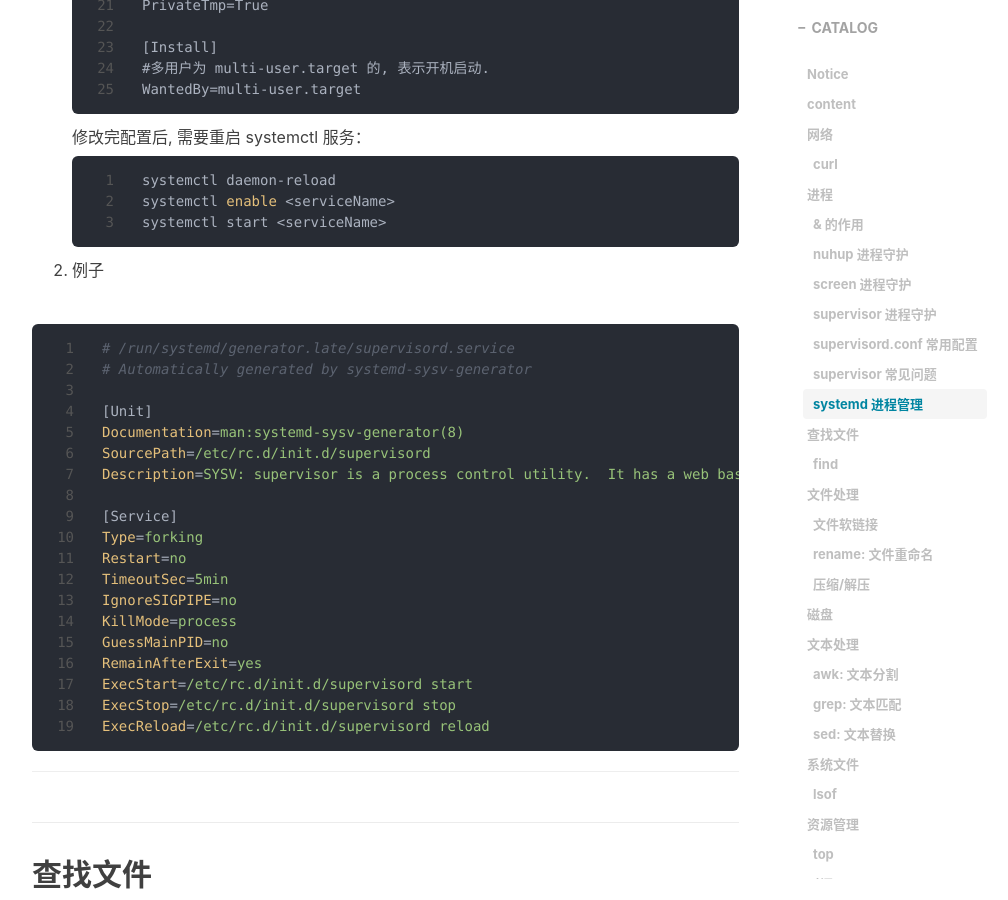
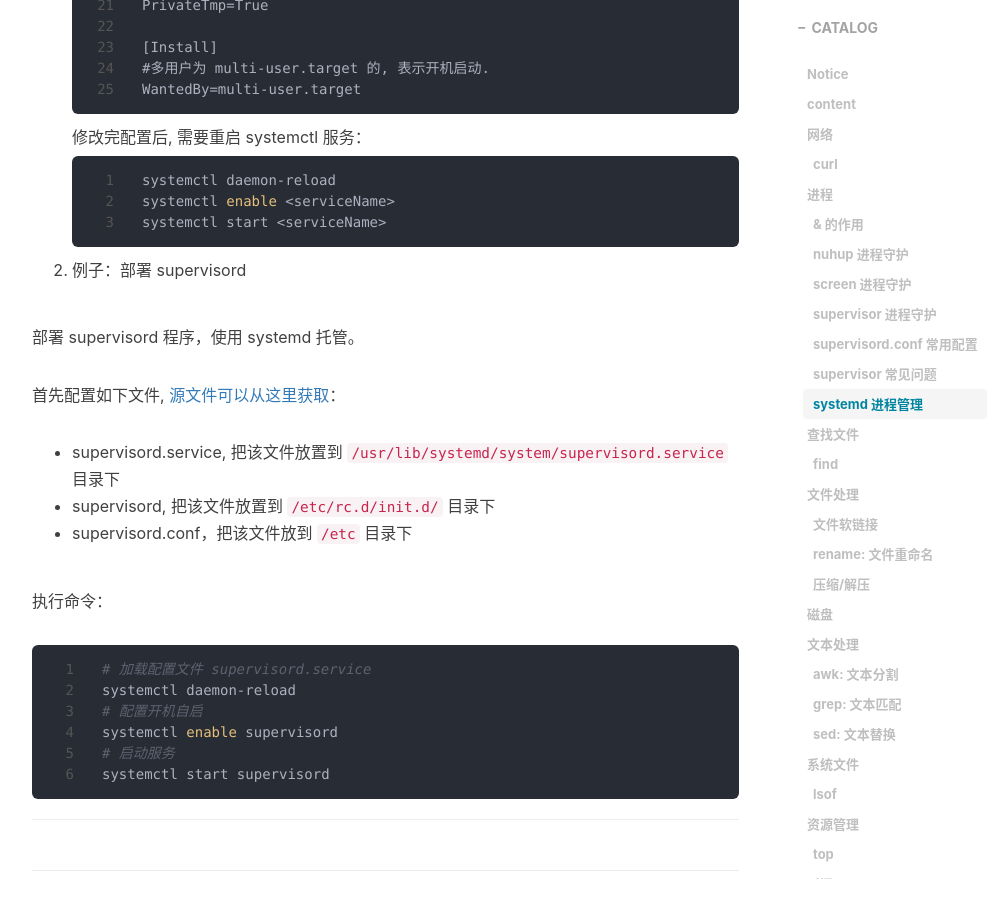
Before and after one commit to kougazhang/oom, a Jekyll site: the page built from _posts/2021-05-29-linux-command.md, in a window 1280 px wide and 900 px high, scrolled down 5455 px. Shown: the whole window, without its empty margins (233-1241 px from the left). Built offline with Jekyll 4.4.1, drawn with Linux system fonts in a browser that asks for light colours; nearby versions of some CDN libraries; comment, search, counter and statistics services are not loaded.

Commit message:
supply linux command

````diff
--- a/_posts/2021-05-29-linux-command.md
+++ b/_posts/2021-05-29-linux-command.md
@@ -215,28 +215,23 @@ systemctl daemon-reload
    systemctl start <serviceName>
    ```
 
-4. 例子
+4. 例子：部署 supervisord
 
-```ini
-# /run/systemd/generator.late/supervisord.service
-# Automatically generated by systemd-sysv-generator
+部署 supervisord 程序，使用 systemd 托管。
 
-[Unit]
-Documentation=man:systemd-sysv-generator(8)
-SourcePath=/etc/rc.d/init.d/supervisord
-Description=SYSV: supervisor is a process control utility.  It has a web based
+首先配置如下文件, [源文件可以从这里获取](https://github.com/kougazhang/linux/tree/master/supervisor)：
++ supervisord.service, 把该文件放置到 `/usr/lib/systemd/system/supervisord.service` 目录下
++ supervisord, 把该文件放置到 `/etc/rc.d/init.d/` 目录下
++ supervisord.conf，把该文件放到 `/etc` 目录下
 
-[Service]
-Type=forking
-Restart=no
-TimeoutSec=5min
-IgnoreSIGPIPE=no
-KillMode=process
-GuessMainPID=no
-RemainAfterExit=yes
-ExecStart=/etc/rc.d/init.d/supervisord start
-ExecStop=/etc/rc.d/init.d/supervisord stop
-ExecReload=/etc/rc.d/init.d/supervisord reload
+执行命令：
+```shell
+# 加载配置文件 supervisord.service
+systemctl daemon-reload
+# 配置开机自启
+systemctl enable supervisord
+# 启动服务
+systemctl start supervisord
 ```
 
 ---
````
